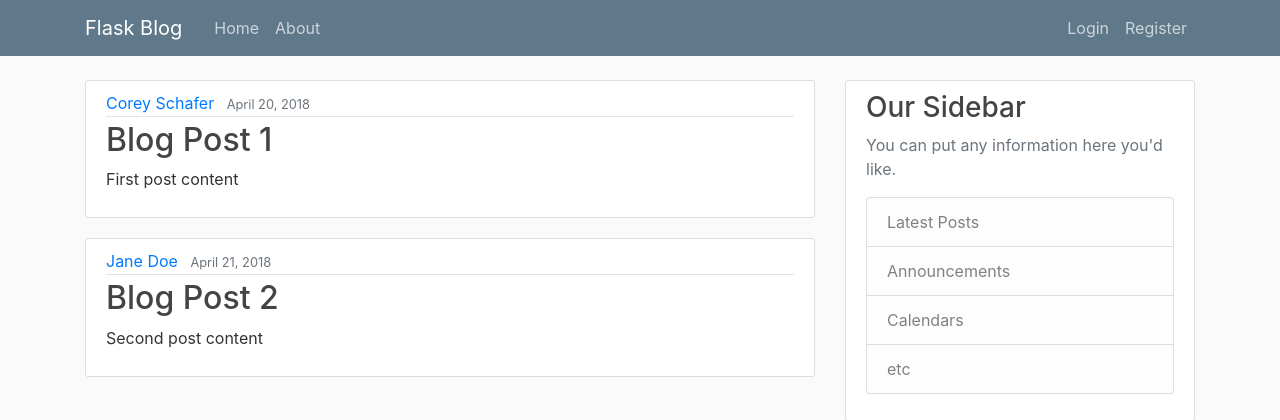
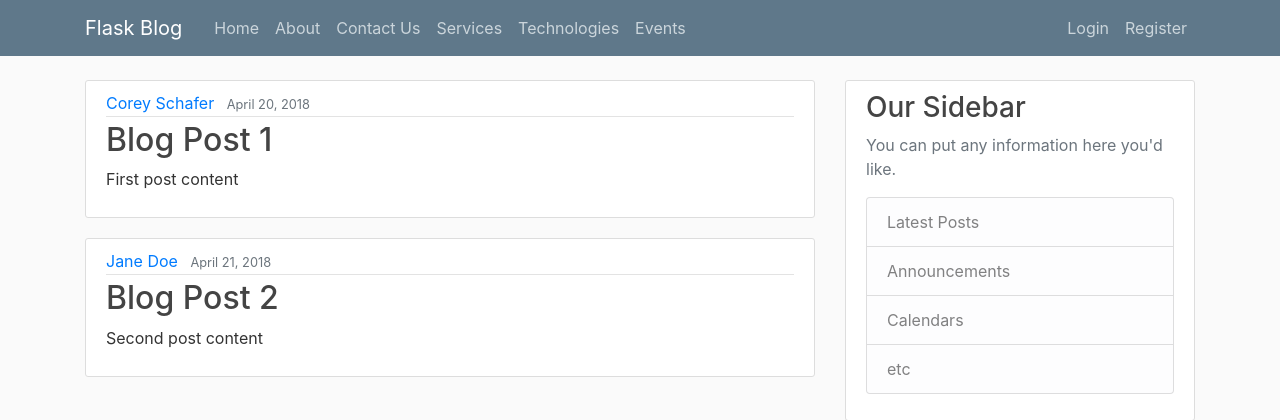
Before and after one commit to appjedi/python-dev, a Flask app: page / in a window 1280 px wide. Shown: the top 420 px of the page. Run offline with Flask 2, Linux system fonts and the light colour scheme; parts of the project's set-up code (start-up, migrations or seed data) failed here and were passed over; some libraries are stand-ins or nearby versions.

Commit message:
Update layout.html

```diff
--- a/Flask_Blog/04-Database/templates/layout.html
+++ b/Flask_Blog/04-Database/templates/layout.html
@@ -28,6 +28,10 @@
             <div class="navbar-nav mr-auto">
               <a class="nav-item nav-link" href="{{ url_for('home') }}">Home</a>
               <a class="nav-item nav-link" href="{{ url_for('about') }}">About</a>
+              <a class="nav-item nav-link" href="{{ url_for('about') }}">Contact Us</a>
+              <a class="nav-item nav-link" href="{{ url_for('about') }}">Services</a>
+              <a class="nav-item nav-link" href="{{ url_for('about') }}">Technologies</a>
+              <a class="nav-item nav-link" href="{{ url_for('about') }}">Events</a>
             </div>
             <!-- Navbar Right Side -->
             <div class="navbar-nav">
```
